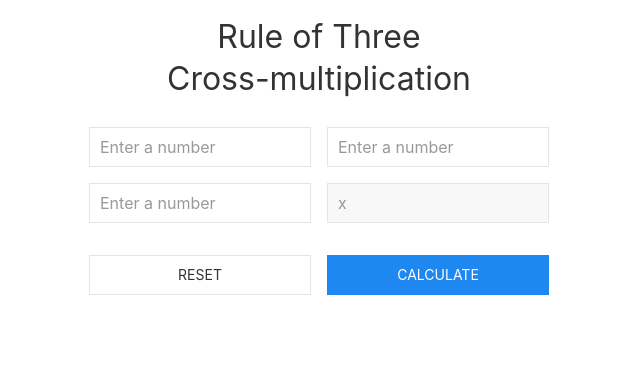
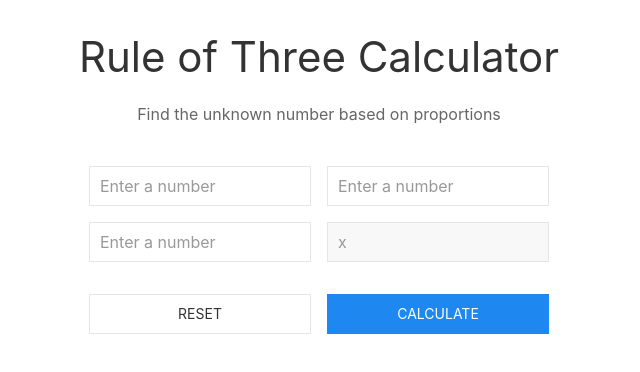
Before and after one commit to zdolny/proportion, a React app: page / in a window 1280 px wide. Shown: the top 372 px of the page, without its empty margins (321-961 px from the left). Built offline with nearby package versions, Linux system fonts and the light colour scheme.

Commit message:
update description

```diff
--- a/src/components/App.js
+++ b/src/components/App.js
@@ -6,10 +6,8 @@ export default class App extends React.Component {
     return (
       <main>
         <header className="header container">
-          <h1 class="uk-h2">
-            Rule of Three<br/>
-            Cross-multiplication
-          </h1>
+          <h1>Rule of Three Calculator</h1>
+          <p>Find the unknown number based on proportions</p>
         </header>
         <CrossMultiplicationForm />
       </main>
--- a/src/styles/styles.scss
+++ b/src/styles/styles.scss
@@ -8,12 +8,12 @@
 
 .header {
   text-align: center;
-  margin: 1em auto 0;
+  margin: 2rem auto 0;
 }
 
 .form {
   max-width: 460px;
-  margin: 0 auto;
+  margin: 2rem auto;
   padding: 0 16px;
   display: flex;
   flex-wrap: wrap;
```
Also changed, not shown: public/bundle.js, 1 other file (tests, documents, lock files or other folders).
